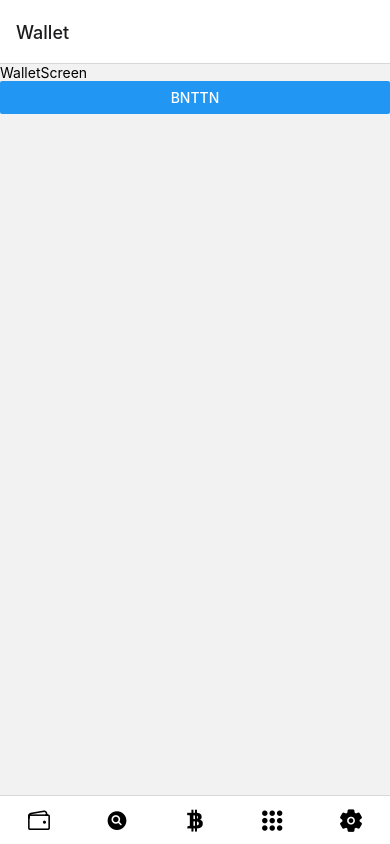
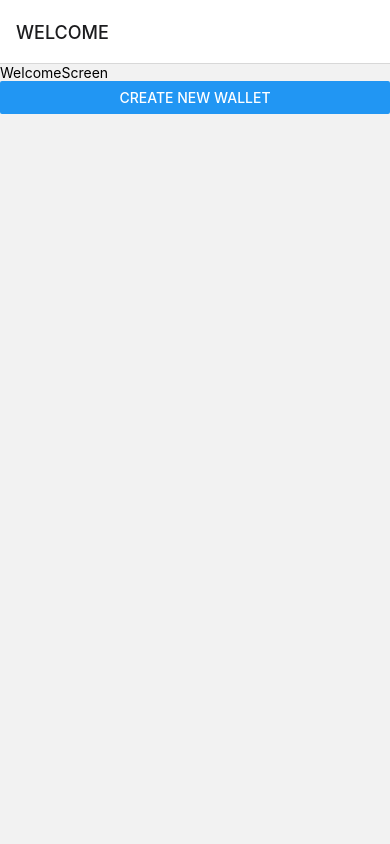
Before and after one commit to Razerwave/Meta-Pocket, a React Native app: screen /Wallet in a window 390 px wide. Built offline with nearby package versions, Linux system fonts and the light colour scheme.

Commit message:
navigation is done

```diff
--- a/App.js
+++ b/App.js
@@ -1,11 +1,14 @@
 import React from 'react';
 import { NavigationContainer } from '@react-navigation/native';
 import { HomeScreen } from "./src/screens/index";
+import { AuthNavigation } from './src/navigations';
 
 const App = () => {
+  const isLoggedIn = false;
+
   return (
     <NavigationContainer>
-      <HomeScreen/>
+      {isLoggedIn ? <HomeScreen /> : <AuthNavigation />}
     </NavigationContainer>
   );
 }
--- /dev/null
+++ b/src/constants/index.js
@@ -0,0 +1,3 @@
+import ROUTES from "./routes";
+
+export { ROUTES }
--- /dev/null
+++ b/src/constants/routes.js
@@ -0,0 +1,7 @@
+const ROUTES = {
+    WELCOME: 'WELCOME',
+    NEW_WALLET: 'NEW WALLET',
+    NEW_WALLET_WORDS: 'NEW WALLET WORDS',
+}
+
+export default ROUTES
--- /dev/null
+++ b/src/navigations/AuthNavigation.js
@@ -0,0 +1,17 @@
+import { createNativeStackNavigator } from '@react-navigation/native-stack';
+import { ROUTES } from '../constants';
+import { NewWalletScreen, NewWalletWordScreen, WelcomeScreen } from '../screens/auth';
+
+const Stack = createNativeStackNavigator();
+
+const AuthNavigation = () => {
+    return (
+        <Stack.Navigator>
+            <Stack.Screen name={ROUTES.WELCOME} component={WelcomeScreen} />
+            <Stack.Screen name={ROUTES.NEW_WALLET} component={NewWalletScreen} />
+            <Stack.Screen name={ROUTES.NEW_WALLET_WORDS} component={NewWalletWordScreen} />
+        </Stack.Navigator>
+    )
+}
+
+export default AuthNavigation
--- /dev/null
+++ b/src/navigations/index.js
@@ -0,0 +1,3 @@
+import AuthNavigation from "./AuthNavigation";
+
+export { AuthNavigation }
--- /dev/null
+++ b/src/screens/auth/NewWalletScreen.js
@@ -0,0 +1,14 @@
+import React, { useState } from 'react'
+import { View, Text, Button, Alert, StyleSheet } from 'react-native'
+import { ROUTES } from '../../constants'
+
+const NewWalletScreen = ({ navigation }) => {
+  return (
+    <View>
+      <Text>NewWalletScreen</Text>
+      <Button title='Continue' onPress={() => navigation.navigate(ROUTES.NEW_WALLET_WORDS)} />
+    </View>
+  )
+}
+
+export default NewWalletScreen
--- /dev/null
+++ b/src/screens/auth/NewWalletWordScreen.js
@@ -0,0 +1,14 @@
+import React, { useState } from 'react'
+import { View, Text, Button, Alert, StyleSheet } from 'react-native'
+
+const NewWalletWordScreen = ({ navigation }) => {
+  const passed = false
+  return (
+    <View>
+      <Text>NewWalletWordScreen</Text>
+      <Button title='Continue' disabled={!passed} onPress={() => navigation.navigate(ROUTES.NEW_WALLET_WORDS)} />
+    </View>
+  )
+}
+
+export default NewWalletWordScreen
--- /dev/null
+++ b/src/screens/auth/WelcomeScreen.js
@@ -0,0 +1,14 @@
+import React, { useState } from 'react'
+import { View, Text, Button, Alert, StyleSheet } from 'react-native'
+import { ROUTES } from '../../constants'
+
+const WelcomeScreen = ({ navigation }) => {
+  return (
+    <View>
+      <Text>WelcomeScreen</Text>
+      <Button title='Create New Wallet' onPress={() => navigation.navigate(ROUTES.NEW_WALLET)} />
+    </View>
+  )
+}
+
+export default WelcomeScreen
--- /dev/null
+++ b/src/screens/auth/index.js
@@ -0,0 +1,5 @@
+import WelcomeScreen from "./WelcomeScreen";
+import NewWalletScreen from "./NewWalletScreen";
+import NewWalletWordScreen from "./NewWalletWordScreen";
+
+export { WelcomeScreen, NewWalletScreen, NewWalletWordScreen }
```
